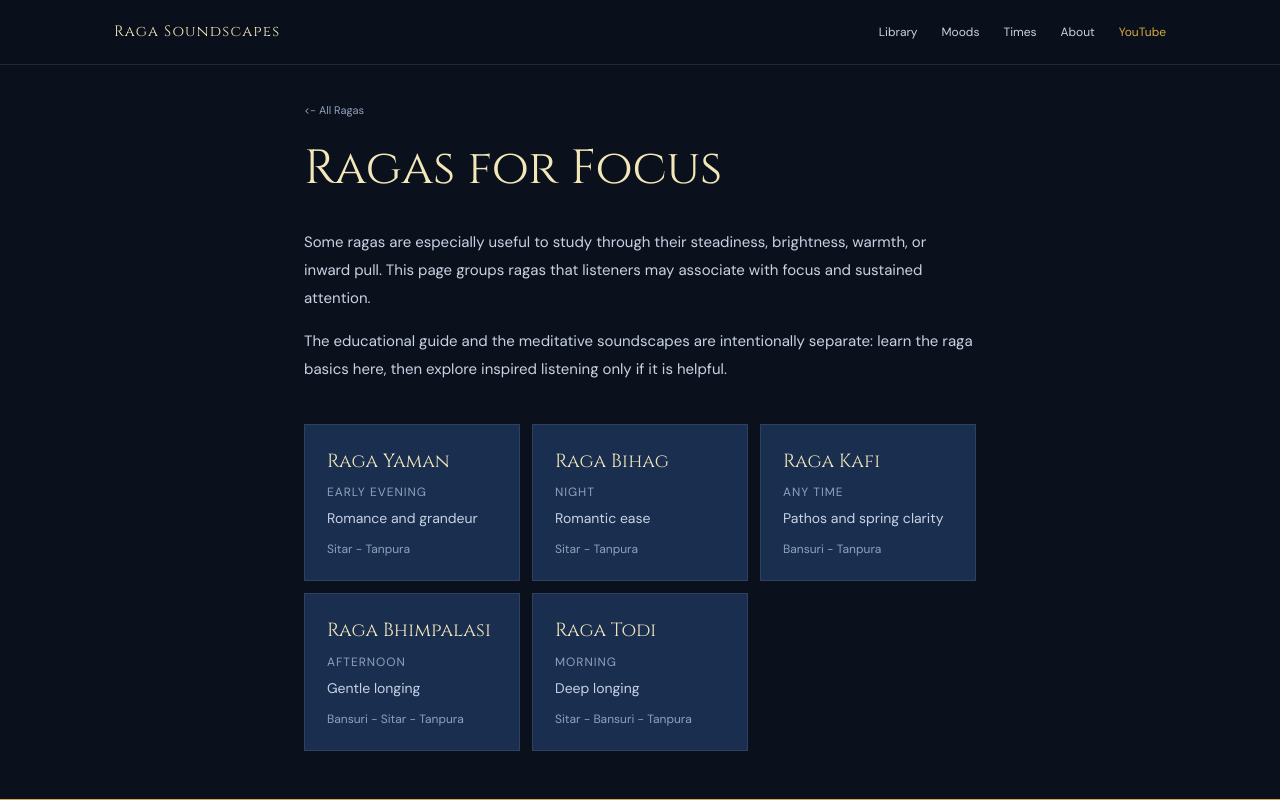
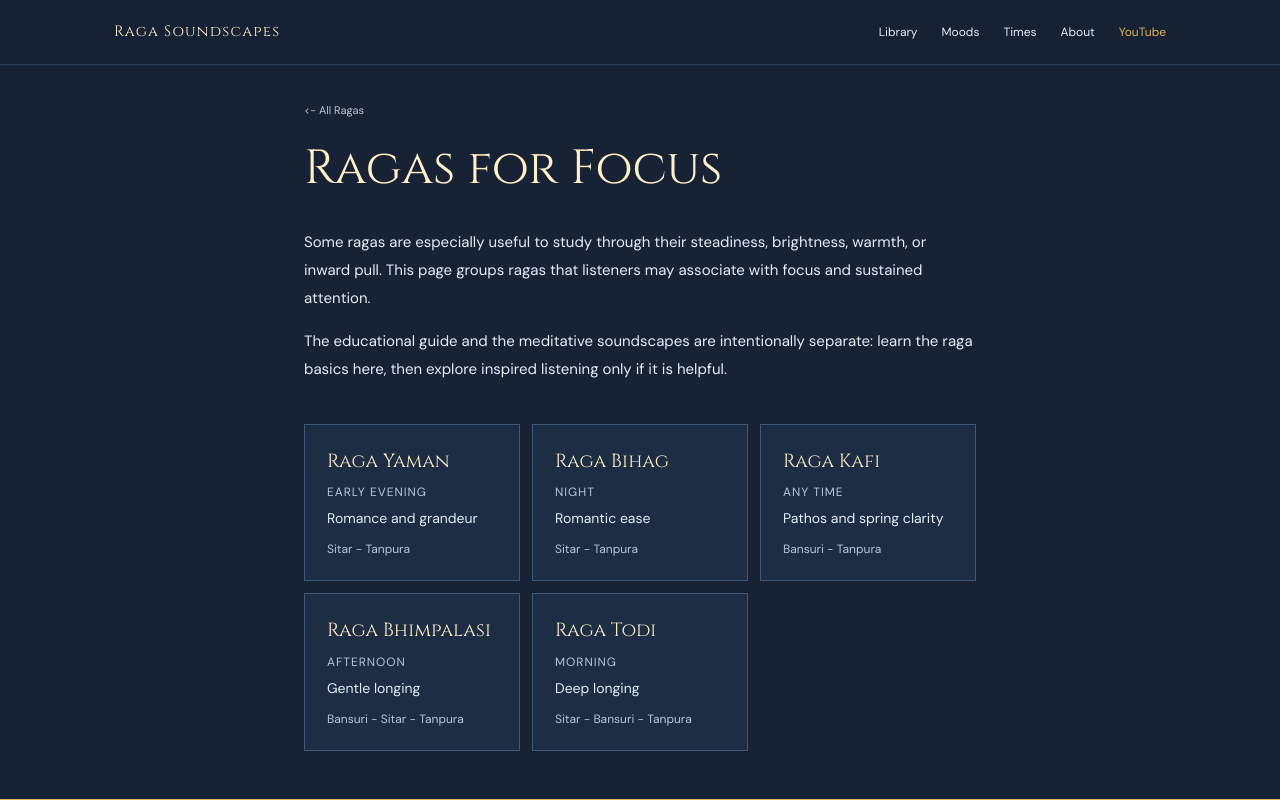
Before and after one commit to prairiepulse85-cmd/raga-soundscapes.com, a Next.js app: page /listen/focus in a window 1280 px wide. Shown: the top 800 px of the page. Built offline with nearby package versions, Linux system fonts and the light colour scheme.

Commit message:
Lighten raga site palette

```diff
--- a/app/globals.css
+++ b/app/globals.css
@@ -1,40 +1,40 @@
 @import "tailwindcss";
 
 @theme inline {
-  --color-rs-bg: #0B111C;
-  --color-rs-surface: #13243A;
-  --color-rs-surface2: #101827;
-  --color-rs-panel: #182C42;
-  --color-rs-text: #F3E7BA;
-  --color-rs-muted: #C8D2E4;
-  --color-rs-hint: #91A1BC;
-  --color-rs-accent: #D6AA45;
-  --color-rs-teal: #5FB7A6;
-  --color-rs-rose: #B8786F;
-  --color-rs-border: #2D4260;
-  --color-rs-border2: #1C2A3F;
+  --color-rs-bg: #172235;
+  --color-rs-surface: #243955;
+  --color-rs-surface2: #1C2D44;
+  --color-rs-panel: #2B4564;
+  --color-rs-text: #FFF0C8;
+  --color-rs-muted: #E3ECF7;
+  --color-rs-hint: #B8C7D9;
+  --color-rs-accent: #E1B553;
+  --color-rs-teal: #76C7BA;
+  --color-rs-rose: #D18B7D;
+  --color-rs-border: #3D5877;
+  --color-rs-border2: #2A405B;
   --font-cinzel: var(--font-cinzel);
   --font-dm-sans: var(--font-dm-sans);
 }
 
 :root {
-  --rs-bg: #0B111C;
-  --rs-surface: #13243A;
-  --rs-surface2: #101827;
-  --rs-panel: #182C42;
-  --rs-text: #F3E7BA;
-  --rs-muted: #C8D2E4;
-  --rs-hint: #91A1BC;
-  --rs-accent: #D6AA45;
-  --rs-teal: #5FB7A6;
-  --rs-rose: #B8786F;
-  --rs-border: #2D4260;
-  --rs-border2: #1C2A3F;
+  --rs-bg: #172235;
+  --rs-surface: #243955;
+  --rs-surface2: #1C2D44;
+  --rs-panel: #2B4564;
+  --rs-text: #FFF0C8;
+  --rs-muted: #E3ECF7;
+  --rs-hint: #B8C7D9;
+  --rs-accent: #E1B553;
+  --rs-teal: #76C7BA;
+  --rs-rose: #D18B7D;
+  --rs-border: #3D5877;
+  --rs-border2: #2A405B;
 }
 
 html, body {
-  background-color: #0B111C;
-  color: #F3E7BA;
+  background-color: #172235;
+  color: #FFF0C8;
   line-height: 1.5;
 }
 
@@ -95,13 +95,13 @@ section {
 
 /* Legacy raga card hover */
 .rs-raga-card-legacy {
-  background: #1A2E50;
-  border-left: 2px solid rgba(200, 168, 48, 0.18);
+  background: var(--rs-surface2);
+  border-left: 2px solid rgba(225, 181, 83, 0.22);
   transition: border-left-color 0.2s, background 0.2s;
 }
 .rs-raga-card-legacy:hover {
-  border-left-color: #C8A830;
-  background: #0A1220;
+  border-left-color: var(--rs-accent);
+  background: var(--rs-surface);
 }
 
 /* Grid card hover */
@@ -114,8 +114,8 @@ section {
 }
 
 .rs-soft-panel {
-  background: rgba(19, 36, 58, 0.74);
-  border: 1px solid rgba(141, 161, 188, 0.18);
+  background: rgba(43, 69, 100, 0.8);
+  border: 1px solid rgba(184, 199, 217, 0.24);
 }
 
 @media (max-width: 768px) {
--- a/components/home/HeroSection.tsx
+++ b/components/home/HeroSection.tsx
@@ -7,7 +7,7 @@ export default function HeroSection() {
       style={{
         minHeight: '640px',
         backgroundImage:
-          'linear-gradient(90deg, rgba(11,17,28,0.96) 0%, rgba(11,17,28,0.82) 42%, rgba(11,17,28,0.38) 100%), url("/images/raga-library-hero.png")',
+          'linear-gradient(90deg, rgba(23,34,53,0.92) 0%, rgba(23,34,53,0.74) 43%, rgba(23,34,53,0.22) 100%), url("/images/raga-library-hero.png")',
         backgroundSize: 'cover',
         backgroundPosition: 'center',
       }}
```
